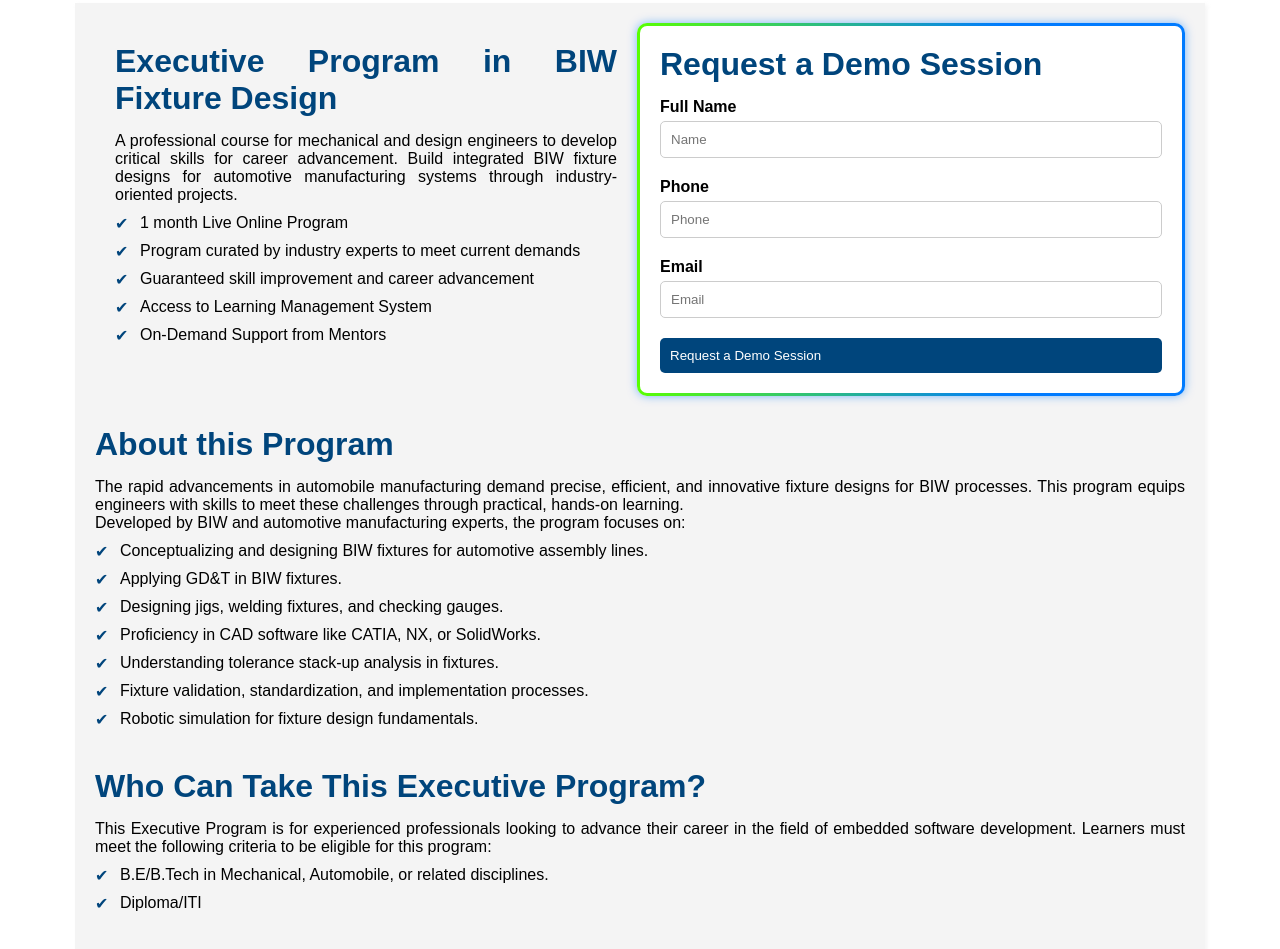
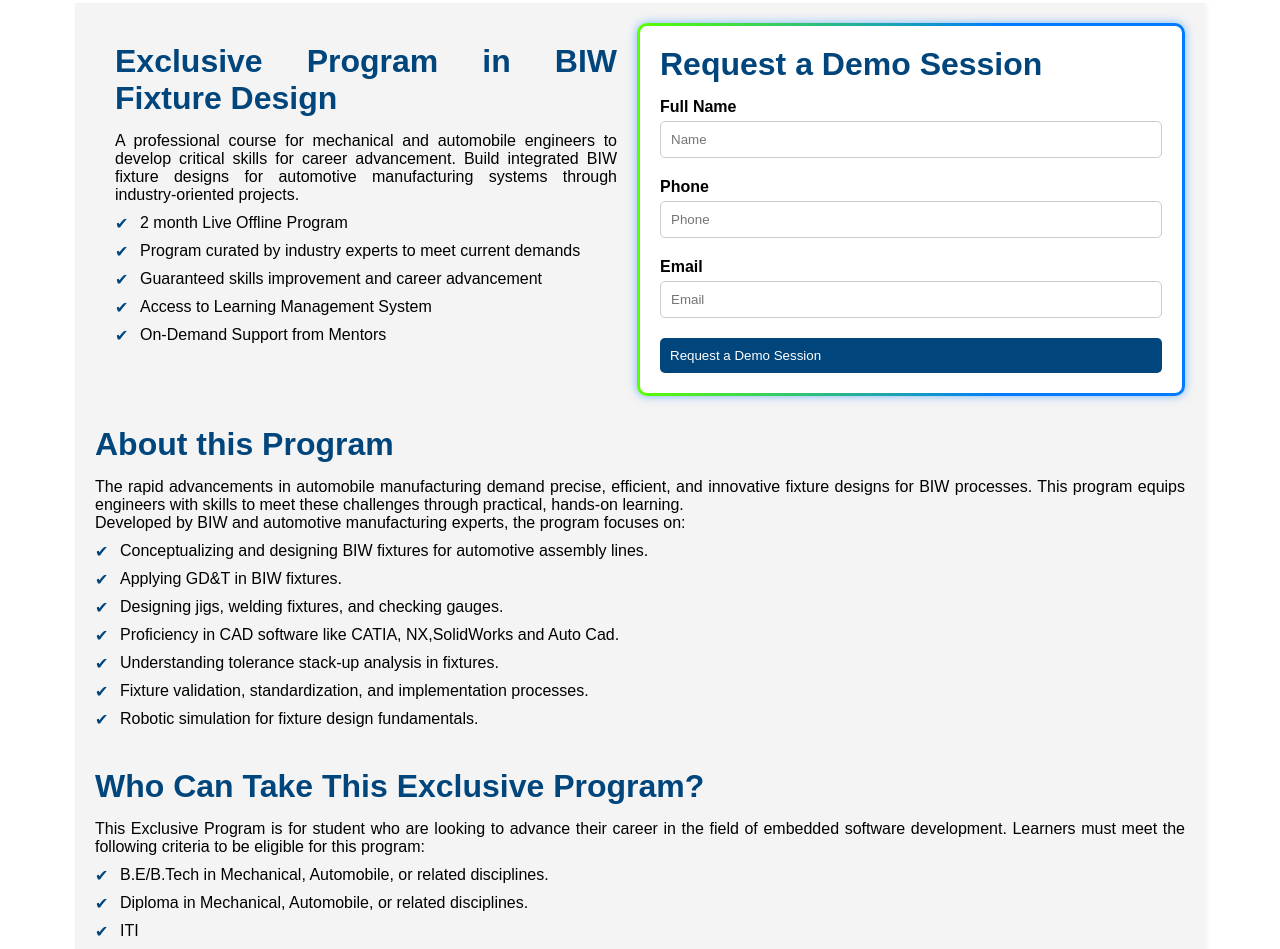
Before and after one commit to Roshankamthe0/AI_Technologies, a plain HTML site: page Trainning.html in a window 1280 px wide. Shown: the part 100-1049 px from the top of the page. Drawn offline with Linux system fonts and the light colour scheme.

Commit message:
Trainning.html

```diff
--- a/Trainning.html
+++ b/Trainning.html
@@ -61,15 +61,15 @@
     <main>
         <div class="container">
             <div class="content">
-                <h1>Executive Program in BIW Fixture Design</h1>
+                <h1>Exclusive Program in BIW Fixture Design</h1>
                 <p>
-                    A professional course for mechanical and design engineers to develop critical skills for career advancement.
+                    A professional course for mechanical and automobile engineers to develop critical skills for career advancement.
                     Build integrated BIW fixture designs for automotive manufacturing systems through industry-oriented projects.
                 </p>
                 <ul>
-                    <li>1 month Live Online Program  </li>
+                    <li>2 month Live Offline Program  </li>
                     <li>Program curated by industry experts to meet current demands</li>
-                    <li>Guaranteed skill improvement and career advancement</li>
+                    <li>Guaranteed skills improvement and career advancement</li>
                     <li>Access to Learning Management System</li>
                     <li>On-Demand Support from Mentors</li>
                 </ul>
@@ -100,7 +100,7 @@
                     <li>Conceptualizing and designing BIW fixtures for automotive assembly lines.</li>
                     <li>Applying GD&T in BIW fixtures.</li>
                     <li>Designing jigs, welding fixtures, and checking gauges.</li>
-                    <li>Proficiency in CAD software like CATIA, NX, or SolidWorks.</li>
+                    <li>Proficiency in CAD software like CATIA, NX,SolidWorks and Auto Cad.</li>
                     <li>Understanding tolerance stack-up analysis in fixtures.</li>
                     <li>Fixture validation, standardization, and implementation processes.</li>
                     <li>Robotic simulation for fixture design fundamentals.</li>
@@ -108,11 +108,12 @@
             </div>
 
             <div class="eligibility">
-                <h2>Who Can Take This Executive Program?</h2>
-                <p>This Executive Program is for experienced professionals looking to advance their career in the field of embedded software development. Learners must meet the following criteria to be eligible for this program:</p>
+                <h2>Who Can Take This Exclusive Program?</h2>
+                <p>This Exclusive Program is for student who are looking to advance their career in the field of embedded software development. Learners must meet the following criteria to be eligible for this program:</p>
                 <ul>
                     <li>B.E/B.Tech in Mechanical, Automobile, or related disciplines.</li>
-                    <li>Diploma/ITI</li>
+                    <li>Diploma in Mechanical, Automobile, or related disciplines.</li>
+                    <li>ITI</li>
                 </ul>
             </div>
             <div class="trial">
```
